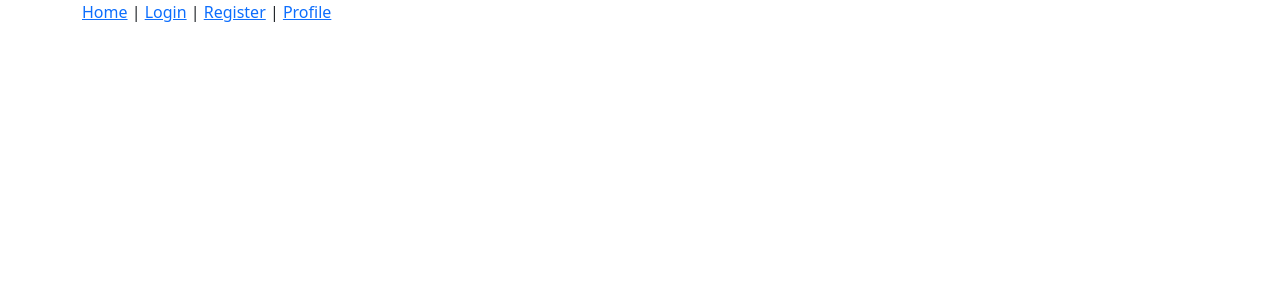
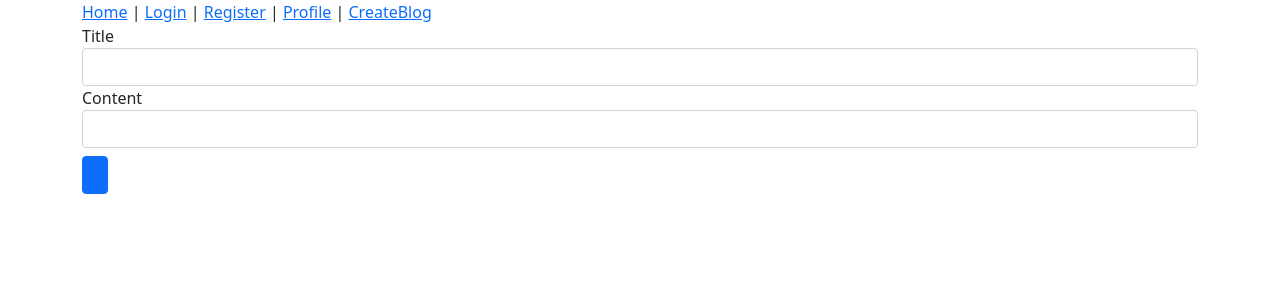
Before and after one commit to OS01GLADOS/Blog-Frontend, a Vue app in the folder blog-frontend-vue/: page /blog/new in a window 1280 px wide. Shown: the top 300 px of the page. Built offline with nearby package versions, Linux system fonts and the light colour scheme; no server answers.

Commit message:
created vue for creating and update blog

```diff
--- a/blog-frontend-vue/src/App.vue
+++ b/blog-frontend-vue/src/App.vue
@@ -4,7 +4,8 @@
   <router-link :to="{name: 'Home'}">Home</router-link> |
   <router-link :to="{name: 'login'}">Login</router-link> |
   <router-link :to="{name: 'register'}">Register</router-link> |
-  <router-link :to="{name: 'userProfile'}">Profile</router-link>
+  <router-link :to="{name: 'userProfile'}">Profile</router-link> |
+  <router-link :to="{name: 'createBlog', query:{'newBlod':true}}">CreateBlog</router-link>
   <router-view></router-view>
 </div>
 </template>
--- a/blog-frontend-vue/src/components/Authentification/login.vue
+++ b/blog-frontend-vue/src/components/Authentification/login.vue
@@ -43,6 +43,7 @@ export default {
                     document.cookie="VueBlogRefresh=dumpcookie;max-age=0";
                     document.cookie ='VueBlog='+data.access
                     document.cookie ='VueBlogRefresh='+data.refresh
+                    console.log(data)
                     })
             .catch(error => {
                 this.errorMessage = error
--- a/blog-frontend-vue/src/components/Authentification/profile.vue
+++ b/blog-frontend-vue/src/components/Authentification/profile.vue
@@ -41,7 +41,6 @@ export default{
     },
     methods: {
         async onMount(){
-            alert(document.cookie)
             const token = this.getCookie('VueBlog')
             const requestOptions = {
                 method: "GET",
--- /dev/null
+++ b/blog-frontend-vue/src/components/Blogs/CreateUpdateBlog.vue
@@ -0,0 +1,76 @@
+<script>
+import customInputVue from "../Authentification/customInput.vue"
+
+export default {
+    name: 'registration',
+    components: { customInputVue },
+    data(){
+        return{
+            inputs:[
+                {
+                    label: "Title",
+                    value: "",
+                    type: "text"
+                },
+                {
+                    label: "Content",
+                    value: "",
+                    type: "textarea"
+                },
+            ],
+            submit_label:'',
+            url: '',
+            method: ''
+        }
+    },
+    async mounted(){
+        await this.set_submit_value()
+    },
+    methods:{
+        async set_submit_value(){
+            if (this.$route.query.newBlog){
+                this.submit_label = "Create blog"
+                this.url = "http://127.0.0.1:8000/api/posts/"
+            }
+        },
+        async handleSubmit(){
+            let form = new FormData()
+            form.append('title', this.inputs[0].value)
+            form.append('content', this.inputs[1].value)
+            const token = this.getCookie('VueBlog')
+            const requestOptions = {
+                    method: this.method,
+                    headers: {
+                        'Authorization':' Bearer '+ token
+                        },
+                    body: form
+            }
+            fetch(this.url, requestOptions)
+            .then(async response =>{
+                const data = await response.json()
+                if (!response.ok){
+                    const error = (data && data.message) || response.status
+                    return Promise.reject(error)}
+                    this.$router.push({name: 'Home'})
+                })
+                .catch(error => {
+                    this.errorMessage = error
+                    console.error('There was an errror!', error)
+                })
+        }
+    }
+}
+</script>
+
+<template>
+    <form @submit.prevent="handleSubmit">
+        <customInputVue
+            v-for="(input ,i) in inputs"
+            :key="i"
+            v-model="input.value"
+            :label="input.label"
+            :type="input.type"
+        />
+        <input class="btn btn-primary mt-2" type=submit :value="submit_label">
+    </form>
+</template>
--- a/blog-frontend-vue/src/router.js
+++ b/blog-frontend-vue/src/router.js
@@ -5,6 +5,7 @@ import showBlogsVue from './components/Blogs/showBlogs.vue'
 import showOneBlogVue from './components/Blogs/showOneBlog.vue';
 import profileVue from './components/Authentification/profile.vue';
 import authorBlogsVue from './components/Blogs/showAuthorPosts.vue';
+import ceateUpdateBlogVue from './components/Blogs/CreateUpdateBlog.vue';
 
 const routes = [
     { path: '/', name: 'Home', component: showBlogsVue},
@@ -12,7 +13,9 @@ const routes = [
     { path: '/register', name: 'register', component: registrationVue },
     { path: '/blog/:id', name: 'showBlog', component: showOneBlogVue},
     { path: '/profile/', name: 'userProfile', component: profileVue },
-    { path: '/author/blogs/', name: 'authorBlog', component: authorBlogsVue}
+    { path: '/author/blogs/', name: 'authorBlog', component: authorBlogsVue },
+    { path: '/blog/new/', name: 'createBlog', component: ceateUpdateBlogVue },
+    { path: '/blog/:id/new', name: 'updateBlog', component: showOneBlogVue},
 ];
 
 const router = createRouter({ history: createWebHistory(), routes });
```
